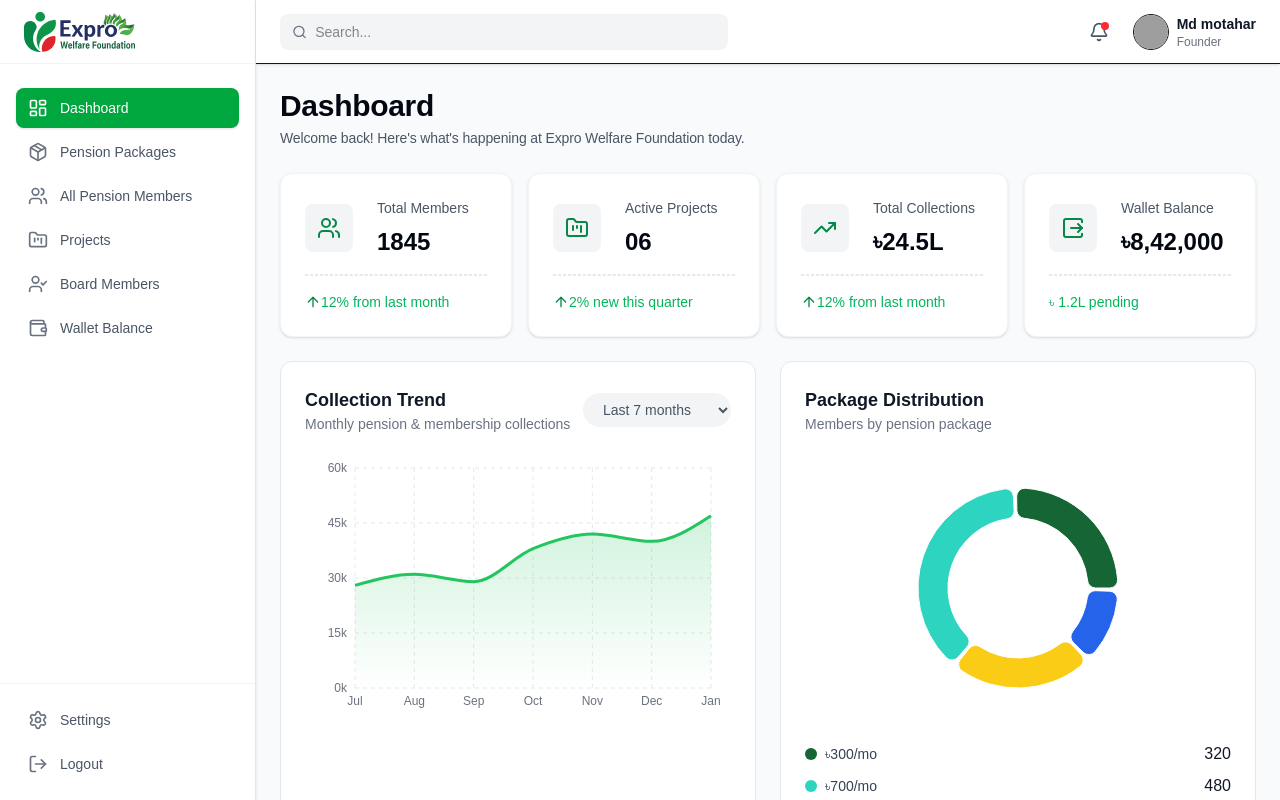
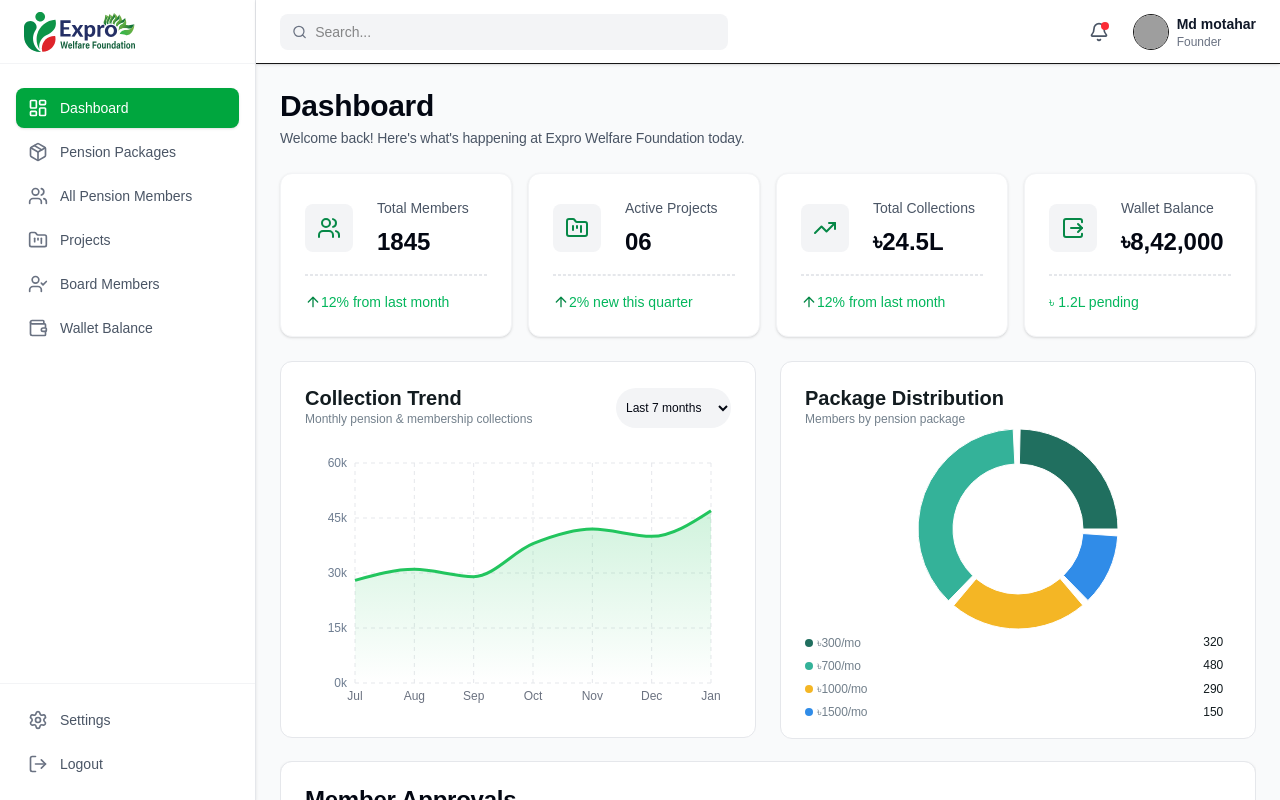
Before and after one commit to niduslab/Expro-Frontend, a Next.js app: page /admin in a window 1280 px wide. Shown: the top 800 px of the page. Built offline with nearby package versions, Linux system fonts and the light colour scheme; grey boxes are pictures that could not be loaded; a web font is replaced by a local one.

Commit message:
completed admin dashbaord design

```diff
--- a/app/(auth)/admin/dashboard/chartDistribution.tsx
+++ b/app/(auth)/admin/dashboard/chartDistribution.tsx
@@ -4,35 +4,42 @@ import React from "react";
 import { PieChart, Pie, Cell, ResponsiveContainer } from "recharts";
 
 const data = [
-  { name: "৳300/mo", value: 320, color: "#166534" },
-  { name: "৳700/mo", value: 480, color: "#2dd4bf" },
-  { name: "৳1000/mo", value: 290, color: "#facc15" },
-  { name: "৳1500/mo", value: 150, color: "#2563eb" },
+  { name: "৳300/mo", value: 320, color: "#206F5F" },
+  { name: "৳700/mo", value: 480, color: "#34B299" },
+  { name: "৳1000/mo", value: 290, color: "#F4B625" },
+  { name: "৳1500/mo", value: 150, color: "#308CE8" },
 ];
 
 export default function PackageDistribution() {
   return (
-    <div className="w-full bg-white p-6 rounded-xl border border-gray-200">
+    <div
+      className="w-full bg-white p-6 rounded-xl border border-[#E5E7EB]"
+      style={{ height: 378 }}
+    >
       {/* Header */}
-      <div className="mb-6">
-        <h2 className="text-lg font-semibold text-gray-900">
+      <div className="mb-1" style={{ flex: 0 }}>
+        <h2 className="text-[#131C20] font-semibold text-[20px] leading-[120%] tracking-[-1%] align-middle">
           Package Distribution
         </h2>
-        <p className="text-sm text-gray-500">Members by pension package</p>
+        <p className="text-[#73808C] font-normal text-[12px] leading-[160%] tracking-[-1%] align-middle">
+          Members by pension package
+        </p>
       </div>
 
       {/* Chart */}
-      <div className="w-full" style={{ height: 260 }}>
+      <div className=" flex items-center h-48 w-full">
+        {/* Chart */}
+        <div className="w-full" style={{ height: 220 }}>
           <ResponsiveContainer width="100%" height="100%">
             <PieChart>
               <Pie
                 data={data}
                 dataKey="value"
                 nameKey="name"
-              innerRadius={70}
+                innerRadius={65}
                 outerRadius={100}
-              paddingAngle={2}
-              cornerRadius={8}
+                paddingAngle={4}
+                cornerRadius={0}
               >
                 {data.map((entry, index) => (
                   <Cell key={index} fill={entry.color} />
@@ -41,22 +48,37 @@ export default function PackageDistribution() {
             </PieChart>
           </ResponsiveContainer>
         </div>
+      </div>
 
       {/* Legend */}
-      <div className="mt-6 flex flex-col gap-2">
+      <div
+        className="mt-2"
+        style={{
+          flex: 1,
+          overflowY: "auto",
+          height: "100px",
+          paddingRight: "8px",
+        }}
+      >
+        <div className="flex flex-col gap-1">
           {data.map((item, index) => (
             <div key={index} className="flex items-center justify-between">
-            <div className="flex items-center gap-2">
+              <div className="flex items-center gap-1">
                 <span
-                className="w-3 h-3 rounded-full"
+                  className="w-2 h-2 rounded-full"
                   style={{ backgroundColor: item.color }}
                 ></span>
-              <span className="text-gray-700 text-sm">{item.name}</span>
+                <span className="text-[#73808C] font-normal  text-[12px] leading-[150%] tracking-[-0.01em]">
+                  {item.name}
+                </span>
               </div>
-            <span className="text-gray-900 font-medium">{item.value}</span>
+              <span className="text-[#131C20] font-normal  text-[12px] leading-[160%] tracking-[-0.01em]">
+                {item.value}
+              </span>
             </div>
           ))}
         </div>
       </div>
+    </div>
   );
 }
--- a/app/(auth)/admin/dashboard/chartSection.tsx
+++ b/app/(auth)/admin/dashboard/chartSection.tsx
@@ -27,20 +27,20 @@ const data: DataType[] = [
 
 export default function ChartSection() {
   return (
-    <div className="w-full bg-white rounded-xl border border-gray-200 p-6">
+    <div className="w-full  bg-white rounded-xl border border-gray-200 p-6">
       {/* Header */}
       <div className="flex items-center justify-between mb-6">
         <div>
-          <h2 className="text-lg font-semibold text-gray-900">
+          <h2 className="text-[#131C20] font-semibold text-[20px] leading-[120%] tracking-[-1%] align-middle">
             Collection Trend
           </h2>
-          <p className="text-sm text-gray-500">
+          <p className="text-[#73808C] font-normal text-[12px] leading-[160%] tracking-[-1%] align-middle">
             Monthly pension & membership collections
           </p>
         </div>
 
-        <select className="text-sm bg-gray-100 rounded-full px-4 py-2 text-gray-600 outline-none">
-          <option>Last 7 months</option>
+        <select className="text-[#030712] text-[12px] bg-[#F3F4F6] rounded-full leading-[150%] tracking-[-1%] px-1.5 py-3 font-medium outline-none">
+          <option className="">Last 7 months</option>
           <option>Last 12 months</option>
         </select>
       </div>
@@ -77,10 +77,13 @@ export default function ChartSection() {
 
             {/* Y Axis */}
             <YAxis
-              tickFormatter={(v) => `${v / 1000}k`}
-              tick={{ fill: "#6B7280", fontSize: 12 }}
+              tickFormatter={(v) => `${v / 1000}k`} // Format as thousands with 'k'
+              tick={{ fill: "#6E7D91", fontSize: 12 }}
               axisLine={false}
               tickLine={false}
+              domain={[0, 60000]} // Set the max value to 60k for the upper bound
+              tickCount={5} // This will display 5 ticks along the Y-axis (0k, 15k, 30k, 45k, 60k)
+              interval="preserveStartEnd" // Ensure ticks are evenly spaced from 0k to 60k
             />
 
             {/* Tooltip */}
--- a/app/(auth)/admin/dashboard/statsCard.tsx
+++ b/app/(auth)/admin/dashboard/statsCard.tsx
@@ -69,7 +69,7 @@ export default function StatsCard() {
 
                 <div className="mt-4 w-full border border-dashed border-[#E5E7EB]" />
 
-                <div className="mt-3 sm:mt-4 text-sm  ">
+                <div className="mt-3  sm:mt-4 text-sm  ">
                   <span className={`${stat.color} flex items-center `}>
                     {stat.subicon && (
                       <>
--- a/app/(auth)/admin/page.tsx
+++ b/app/(auth)/admin/page.tsx
@@ -26,8 +26,13 @@ export default function AdminDashboard() {
           <StatsCard />
         </div>
         <div className="grid grid-cols-1 xl:grid-cols-2 gap-6 w-full">
-          <ChartSection />
-          <PackageDistribution />
+          <div className="h-[376px]">
+            <ChartSection />
+          </div>
+          <div className="h-[376px]">
+            {" "}
+            <PackageDistribution />
+          </div>
         </div>
 
         <div className="overflow-x-auto w-full pb-2">
```
Lines whose indentation alone changed are shown as unchanged.
